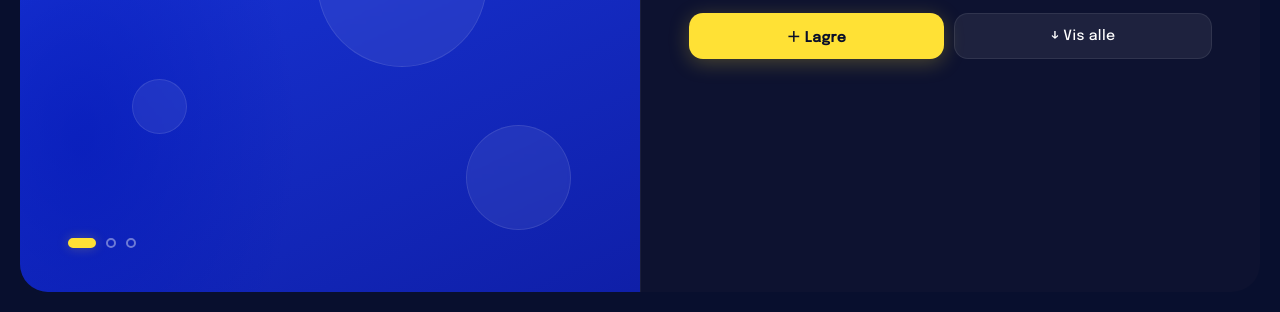
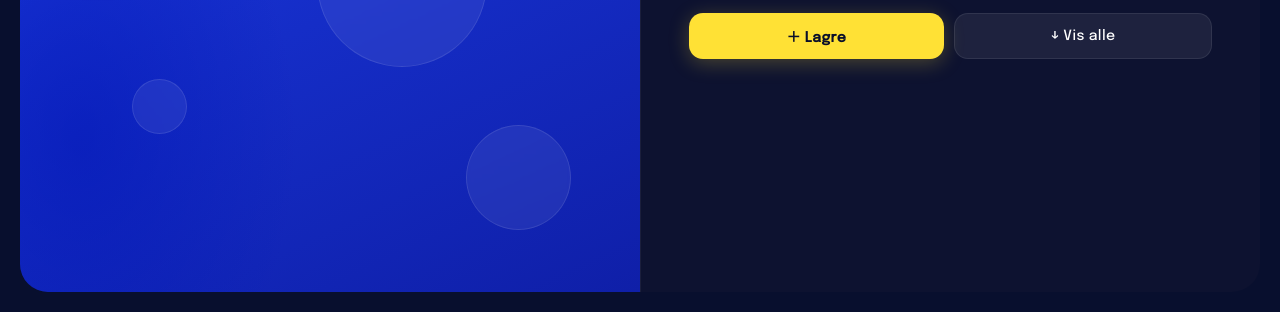
Before and after one commit to Ay2manYT/To-do.LIST.API, a plain HTML site: page index.html in a window 1280 px wide. Shown: the part 488-800 px from the top of the page. Drawn offline with Linux system fonts and the light colour scheme.

Commit message:
Endring på kommentarer

```diff
--- a/index.html
+++ b/index.html
@@ -13,7 +13,7 @@
 
   <div class="side">
 
-    <!-- VENSTRE PANEL -->
+    <!-- Venstre panel, bobler for en smooth effekt -->
     <div class="panel venstre">
       <div class="bobler">
         <span class="boble" style="width:130px;height:130px;top:4%;left:58%"></span>
@@ -23,18 +23,15 @@
         <span class="boble" style="width:105px;height:105px;top:78%;left:72%"></span>
         <span class="boble" style="width:85px;height:85px;top:33%;left:28%"></span>
       </div>
+
+      <!-- Venstre panel som innholder logo og tekst og en strek for en skarp utseende -->
       <div class="venstre-innhold">
         <div class="logo">📋</div>
         <h1 class="stor-tittel">Notater</h1>
-        <div class="prikker">
-          <span class="prikk aktiv"></span>
-          <span class="prikk"></span>
-          <span class="prikk"></span>
-        </div>
       </div>
     </div>
 
-    <!-- HØYRE PANEL -->
+    <!-- Høyre panel som innholder nav streker for definisjon og overskrift -->
     <div class="panel høyre">
       <nav class="topp-nav">
         <div class="nav-streker">
@@ -43,13 +40,13 @@
         <button class="hamburger" onclick="toggleMeny()">☰</button>
       </nav>
 
-      <!-- Dropdown-meny -->
+      <!-- Dropdown meny -->
       <div class="meny skjult" id="meny">
         <button onclick="visSeksjon('skjema'); toggleMeny()">✏️ Nytt notat</button>
         <button onclick="visSeksjon('liste'); hentNotater(); toggleMeny()">📄 Vis notater</button>
       </div>
 
-      <!-- Skjema-seksjon -->
+      <!-- Skjema seksjon der brukeren kan skrive inn ny notat ved hjelp av javascript-->
       <div class="høyre-innhold" id="seksjon-skjema">
         <h2 class="panel-tittel">Nytt<br><span>Notat</span></h2>
         <p class="panel-undertittel">Fyll inn tittel og tekst nedenfor</p>
@@ -69,7 +66,7 @@
         </div>
       </div>
 
-      <!-- Liste-seksjon -->
+      <!-- Liste seksjon der ma kan se alle listene og notatene som ble laget -->
       <div class="høyre-innhold skjult" id="seksjon-liste">
         <h2 class="panel-tittel">Alle<br><span>Notater</span></h2>
         <p class="panel-undertittel">Klikk på søppelbøtten for å slette</p>
--- a/style.css
+++ b/style.css
@@ -1,7 +1,7 @@
-/* ── Google Fonts ── */
+
 @import url('https://fonts.googleapis.com/css2?family=Syne:wght@700;800&family=Epilogue:wght@300;400;500&display=swap');
 
-/* ── Variabler ── */
+
 :root {
   --blå:         #1533d4;
   --blå-lys:     #1e42f5;
@@ -29,14 +29,14 @@ html, body {
   background: #080f2e;
 }
 
-/* ── Todelt layout ── */
+
 .side {
   display: flex;
   min-height: 100vh;
   padding: 20px;
 }
 
-/* ── Felles panel ── */
+
 .panel {
   flex: 1;
   position: relative;
@@ -44,9 +44,7 @@ html, body {
   padding: 44px 48px;
 }
 
-/* ══════════════════════════════
-   VENSTRE PANEL
-══════════════════════════════ */
+
 .venstre {
   background: linear-gradient(155deg, var(--blå-lys) 0%, var(--blå-mørk) 100%);
   border-radius: var(--radius) 0 0 var(--radius);
@@ -116,30 +114,7 @@ html, body {
   box-shadow: 0 0 20px var(--gul-glow);
 }
 
-.prikker {
-  display: flex;
-  gap: 10px;
-  align-items: center;
-  padding-top: 32px;
-}
-.prikk {
-  width: 10px;
-  height: 10px;
-  border-radius: 50%;
-  border: 2px solid rgba(255,255,255,0.4);
-  background: transparent;
-}
-.prikk.aktiv {
-  background: var(--gul);
-  border-color: var(--gul);
-  width: 28px;
-  border-radius: 5px;
-  box-shadow: 0 0 12px var(--gul-glow);
-}
 
-/*
-   HØYRE PANEL
-*/
 .høyre {
   background: var(--navy);
   border-radius: 0 var(--radius) var(--radius) 0;
@@ -148,7 +123,7 @@ html, body {
   border-left: 1px solid rgba(255,255,255,0.06);
 }
 
-/* Nav */
+
 .topp-nav {
   position: relative;
   z-index: 2;
@@ -192,7 +167,7 @@ html, body {
   transform: scale(1.07);
 }
 
-/* Meny */
+
 .meny {
   position: relative;
   z-index: 2;
@@ -225,7 +200,7 @@ html, body {
   color: var(--gul);
 }
 
-/* Innhold */
+
 .høyre-innhold {
   position: relative;
   z-index: 1;
@@ -253,7 +228,7 @@ html, body {
   margin-bottom: 6px;
 }
 
-/* Skjema */
+
 .skjema {
   display: flex;
   flex-direction: column;
@@ -292,7 +267,7 @@ input:focus, textarea:focus {
   box-shadow: 0 0 0 4px var(--gul-glow);
 }
 
-/* Knapper */
+
 .knapp-rad {
   display: flex;
   gap: 10px;
@@ -332,7 +307,7 @@ input:focus, textarea:focus {
 .knapp-hoved:active, .knapp-sekundær:active { transform: translateY(0); }
 .tilbake { flex: none; align-self: flex-start; }
 
-/* ── Notatliste ── */
+
 #liste {
   list-style: none;
   display: flex;
@@ -367,14 +342,14 @@ input:focus, textarea:focus {
   opacity: 0.5;
 }
 
-/* Slette-animasjon */
+
 .notat-element.sletter {
   opacity: 0;
   transform: translateX(30px) scale(0.97);
   pointer-events: none;
 }
 
-/* Notat-topp med tittel + slett-knapp */
+
 .notat-topp {
   display: flex;
   align-items: center;
@@ -398,7 +373,7 @@ input:focus, textarea:focus {
   line-height: 1.6;
 }
 
-/* Slett-knapp */
+
 .slett-knapp {
   background: var(--rød-bg);
   border: 1px solid var(--rød-kant);
@@ -421,10 +396,10 @@ input:focus, textarea:focus {
 }
 .slett-knapp:active { transform: scale(0.95); }
 
-/* ── Hjelpeklasser ── */
+
 .skjult { display: none !important; }
 
-/* ── Animasjoner ── */
+
 @keyframes fadeNed {
   from { opacity: 0; transform: translateY(-8px); }
   to   { opacity: 1; transform: translateY(0); }
@@ -434,7 +409,7 @@ input:focus, textarea:focus {
   to   { opacity: 1; transform: translateX(0); }
 }
 
-/* ── Responsiv ── */
+
 @media (max-width: 700px) {
   .side { flex-direction: column; padding: 12px; }
   .venstre {
```
Also changed, not shown: 1 other file.
